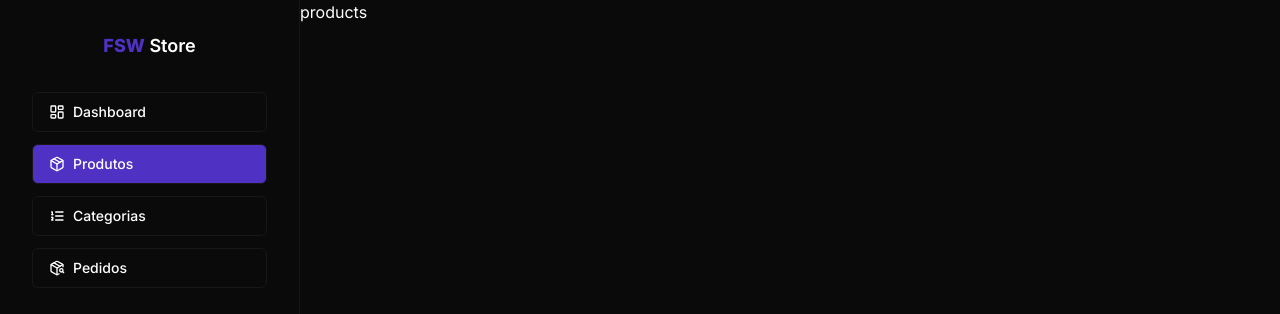
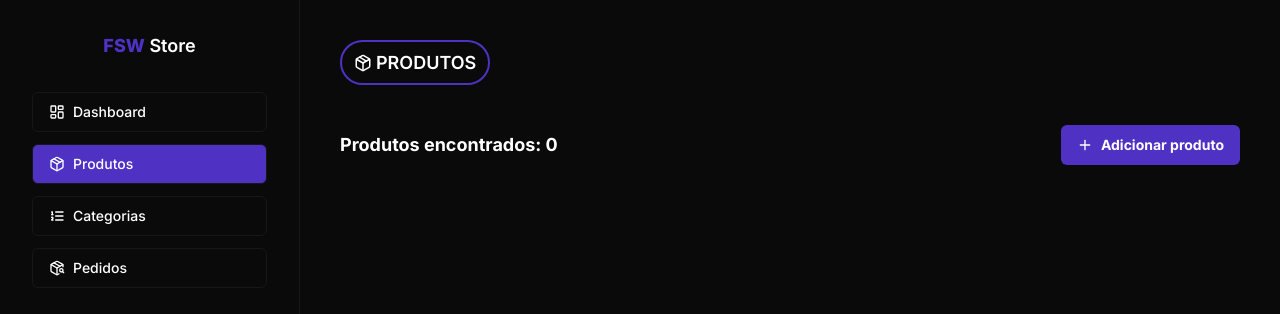
Before and after one commit to oMatheus-Farias/fsw-store, a Next.js app: page /dashboard/products in a window 1280 px wide. Shown: the top 314 px of the page. Built offline with nearby package versions, Linux system fonts and the light colour scheme; no server answers; the database is empty.

Commit message:
feat: ensure add button and products found quantity are shown in products page

```diff
--- a/src/app/(admin)/dashboard/products/page.tsx
+++ b/src/app/(admin)/dashboard/products/page.tsx
@@ -1,4 +1,7 @@
+import { Badge } from "@/components/ui/badge";
+import { Button } from "@/components/ui/button";
 import { prismaClient } from "@/lib/prisma";
+import { PackageIcon, PlusIcon } from "lucide-react";
 
 const ProductsPage = async () => {
   const products = await prismaClient.product.findMany({});
@@ -6,8 +9,22 @@ const ProductsPage = async () => {
   console.log(products);
 
   return (
-    <div>
-      <h1>products</h1>
+    <div className="flex w-full flex-col gap-10 p-10">
+      <Badge variant="heading">
+        <PackageIcon size={18} />
+        Produtos
+      </Badge>
+
+      <div className="flex w-full items-center justify-between">
+        <p className="text-lg font-bold">
+          Produtos encontrados: {products.length}
+        </p>
+
+        <Button className="flex items-center gap-2 font-bold">
+          <PlusIcon size={16} />
+          Adicionar produto
+        </Button>
+      </div>
     </div>
   );
 };
```
